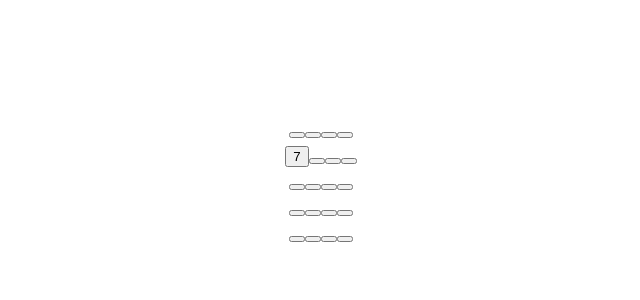
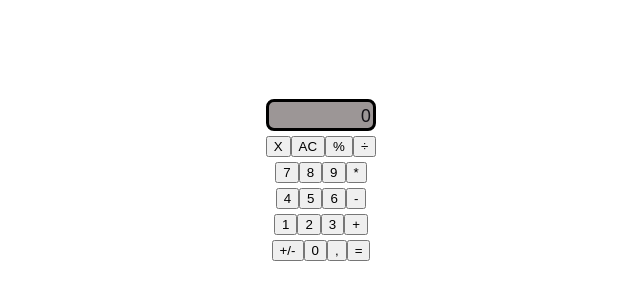
Before and after one commit to natb3lo/calculator-app, a React (Vite) app: page / in a window 1280 px wide. Shown: the part 220-520 px from the top of the page, without its empty margins (319-959 px from the left). Built offline with nearby package versions, Linux system fonts and the light colour scheme.

Commit message:
style: values displaying on the visor

```diff
--- a/src/App.css
+++ b/src/App.css
@@ -4,3 +4,19 @@
   align-items: center;
   justify-content: center;
 }
+
+.calculator-visor {
+  background-color: rgb(156, 150, 150);
+  border-radius: 8px;
+  border-style: solid;
+  border-color: black;
+  display: flex;
+  align-items: flex-end;
+  justify-content: flex-end;
+  flex-direction: row;
+}
+
+#text-calculator {
+  margin: 0px;
+  padding-right: 2px;
+}
--- a/src/App.jsx
+++ b/src/App.jsx
@@ -1,44 +1,67 @@
 import "./App.css";
 import { useState } from "react";
 import { Button } from "./components/Button";
+import { Visor } from "./components/Visor";
 
 function App() {
-  const [value, setValue] = useState({ number: 0, operation: "" });
+  const [value, setValue] = useState({
+    number: 0,
+    operation: "0",
+    history: [],
+  });
+
+  //console.log(value.history);
 
   /** */
   const handleClick = (operation) => {
-    setValue({ ...value, number: value.number + operation });
+    //console.log("Operation: ", operation);
+    if (value.history.length === 0) {
+      setValue({
+        ...value,
+        operation: operation,
+        history: value.history.concat(operation),
+      });
+    } else {
+      setValue({
+        ...value,
+        operation: value.operation + operation,
+        history: value.history.concat(operation),
+      });
+    }
   };
 
   return (
     <>
+      <div className="calculator-visor">
+        <Visor info={value.operation}></Visor>
+      </div>
       <div className="operation-box">
         <div className="row-1">
           <Button
-            name=""
+            name="X"
             onClick={() => {
-              handleClick();
+              handleClick("X");
             }}
           ></Button>
 
           <Button
-            name=""
+            name="AC"
             onClick={() => {
-              handleClick();
+              handleClick("AC");
             }}
           ></Button>
 
           <Button
-            name=""
+            name="%"
             onClick={() => {
-              handleClick();
+              handleClick("%");
             }}
           ></Button>
 
           <Button
-            name=""
+            name="÷"
             onClick={() => {
-              handleClick;
+              handleClick("÷");
             }}
           ></Button>
         </div>
@@ -46,103 +69,103 @@ function App() {
           <Button
             name="7"
             onClick={() => {
-              handleClick(7);
+              handleClick("7");
             }}
           ></Button>
           <Button
-            name=""
+            name="8"
             onClick={() => {
-              handleClick();
+              handleClick("8");
             }}
           ></Button>
           <Button
-            name=""
+            name="9"
             onClick={() => {
-              handleClick();
+              handleClick("9");
             }}
           ></Button>
           <Button
-            name=""
+            name="*"
             onClick={() => {
-              handleClick();
+              handleClick("*");
             }}
           ></Button>
         </div>
         <div className="row-3">
           <Button
-            name=""
+            name="4"
             onClick={() => {
-              handleClick();
+              handleClick("4");
             }}
           ></Button>
           <Button
-            name=""
+            name="5"
             onClick={() => {
-              handleClick();
+              handleClick("5");
             }}
           ></Button>
           <Button
-            name=""
+            name="6"
             onClick={() => {
-              handleClick();
+              handleClick("6");
             }}
           ></Button>
           <Button
-            name=""
+            name="-"
             onClick={() => {
-              handleClick();
+              handleClick("-");
             }}
           ></Button>
         </div>
         <div className="row-4">
           <Button
-            name=""
+            name="1"
             onClick={() => {
-              handleClick();
+              handleClick("1");
             }}
           ></Button>
           <Button
-            name=""
+            name="2"
             onClick={() => {
-              handleClick();
+              handleClick("2");
             }}
           ></Button>
           <Button
-            name=""
+            name="3"
             onClick={() => {
-              handleClick();
+              handleClick("3");
             }}
           ></Button>
           <Button
-            name=""
+            name="+"
             onClick={() => {
-              handleClick();
+              handleClick("+");
             }}
           ></Button>
         </div>
         <div className="row-5">
           <Button
-            name=""
+            name="+/-"
             onClick={() => {
-              handleClick();
+              handleClick("+/-");
             }}
           ></Button>
           <Button
-            name=""
+            name="0"
             onClick={() => {
-              handleClick();
+              handleClick("0");
             }}
           ></Button>
           <Button
-            name=""
+            name=","
             onClick={() => {
-              handleClick();
+              handleClick(",");
             }}
           ></Button>
           <Button
-            name=""
+            name="="
             onClick={() => {
-              handleClick();
+              handleClick("=");
             }}
           ></Button>
         </div>
--- /dev/null
+++ b/src/components/Visor.jsx
@@ -0,0 +1,10 @@
+const Visor = ({ info }) => {
+  //console.log(info);
+  return (
+    <>
+      <p id="text-calculator">{info}</p>
+    </>
+  );
+};
+
+export { Visor };
--- a/src/index.css
+++ b/src/index.css
@@ -5,6 +5,7 @@ body {
   flex-direction: column;
   align-items: center;
   justify-content: center;
+  align-content: center;
 }
 
 :root {
```
